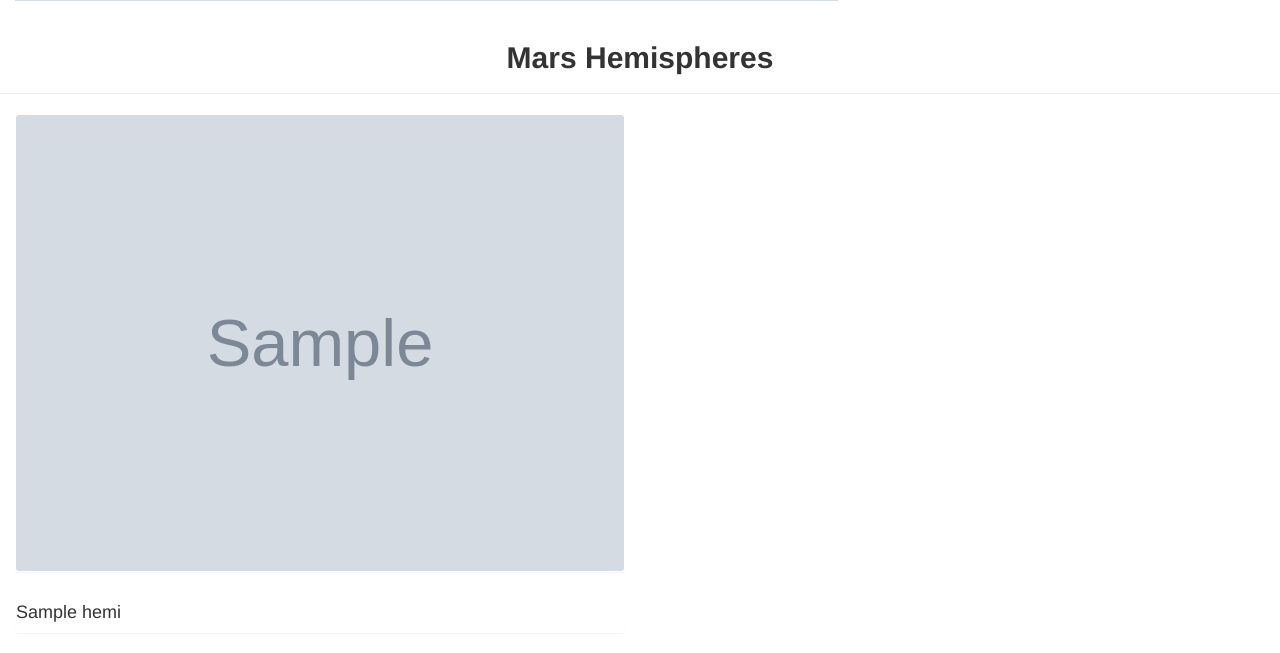
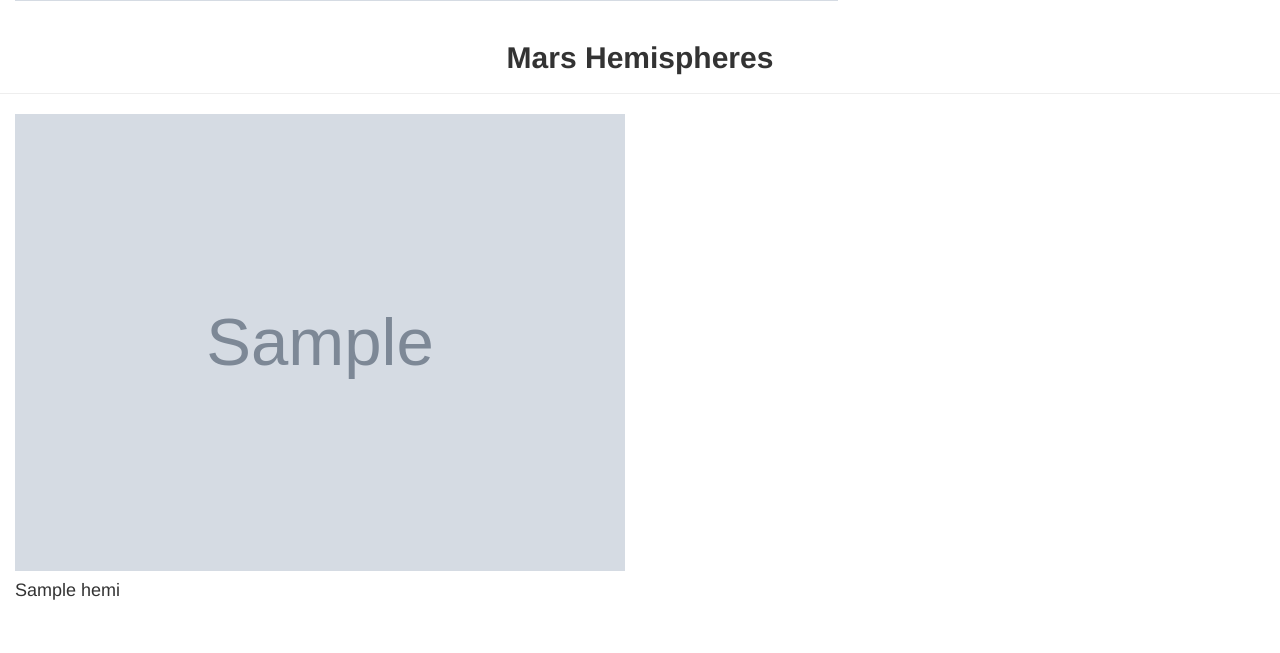
Before and after one commit to bbixby/web-scraping-challenge, a Flask app: page / in a window 1280 px wide. Shown: the part 1079-1732 px from the top of the page. After the commit the page ends 1679 px from the top, so only its background shows below. Run offline with Flask 2, Linux system fonts and the light colour scheme; grey boxes marked "Sample" are stand-in pictures; a database or web service that is not in the repository returns one stand-in record (values such as "Sample title"); some libraries are stand-ins or nearby versions.

Commit message:
added comments, index card style, pandas Bootstrap table class format

```diff
--- a/Missions_to_Mars/Templates/index.html
+++ b/Missions_to_Mars/Templates/index.html
@@ -2,6 +2,7 @@
 <html lang="en">
 
 <head>
+  <!-- set header for Bootstrap responsive -->
   <meta charset="UTF-8">
   <meta name="viewport" content="width=device-width, initial-scale=1.0">
   <meta http-equiv="X-UA-Compatible" content="ie=edge">
@@ -11,17 +12,21 @@
 
 <body>
   <div class="container-fluid">
+    <!-- jumbotron title with button to scrape new data -->
     <div class="jumbotron text-center">
       <h1>Mission to Mars</h1>
       <p><a class="btn btn-primary btn-lg" href="/scrape" role="button">Scrape New Data</a></p>
     </div>
+    <!-- display latest title and p with header -->
     <row>
     <h2>Latest Mars News</h2>
     <h3>{{ display_data.news_title }}</h3>
     <p>{{ display_data.news_p }}</p>
     </row>
 
+  <!-- row to line up latest image and table -->
   <div class="row">
+    <!-- featured image with h3 header takes up most of the 12 columns -->
     <div class="col-md-8 col-sm-12">
       <div class="box">
         <div class="header">
@@ -33,6 +38,7 @@
       </div>
     </div>
 
+    <!-- facts table takes up the rest of the columns; relies on pandas css from df.to_html(classes = 'table table-striped table-hover') -->
     <div class="col-md-4 col-sm-12">
         <div class="box">
           <div class="header">
@@ -45,17 +51,20 @@
     </div>
    </div>
 
+   <!-- new row for the hemisphere images -->
    <div class="row">
     <div class="page-header">
         <h2 class="text-center"><b>Mars Hemispheres</b></h2>
     </div>
-    <!-- "for" loop to go through the dictionary -->
+    <!-- "for" loop to go through the Mongo array -->
     {% for hemi in display_data.hemi_img_urls %}
-    <div class="col-md-6">
-    <!-- <figure class="figure"> -->
-    <img class = "panel" src="{{ hemi.hemi_img_url }}" alt="{{ hemi.hemi_img_name }}" style="width:100%">
-    <figcaption class = "panel"><h4>{{ hemi.hemi_img_name }}</h4></figcaption>
-    <!-- </figure> -->
+    <div class="card col-md-6">
+      <div class="card-deck">
+      <img class = "card-img-top" src="{{ hemi.hemi_img_url }}" alt="{{ hemi.hemi_img_name }}" style="width:100%">
+        <div class="card-body">
+          <h4 class = "card-title">{{ hemi.hemi_img_name }}</h4>
+        </div>
+      </div>
     </div>
     {% endfor %}
    </div>
```
Also changed, not shown: Missions_to_Mars/scrape_mars.py (+31 -7 lines), 1 other file.
